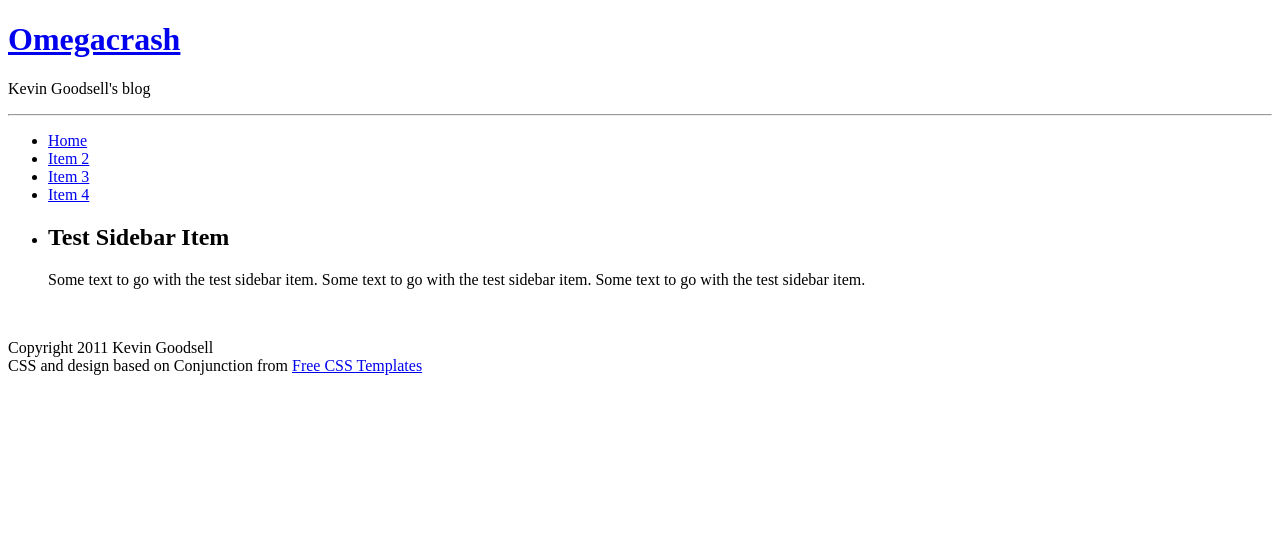
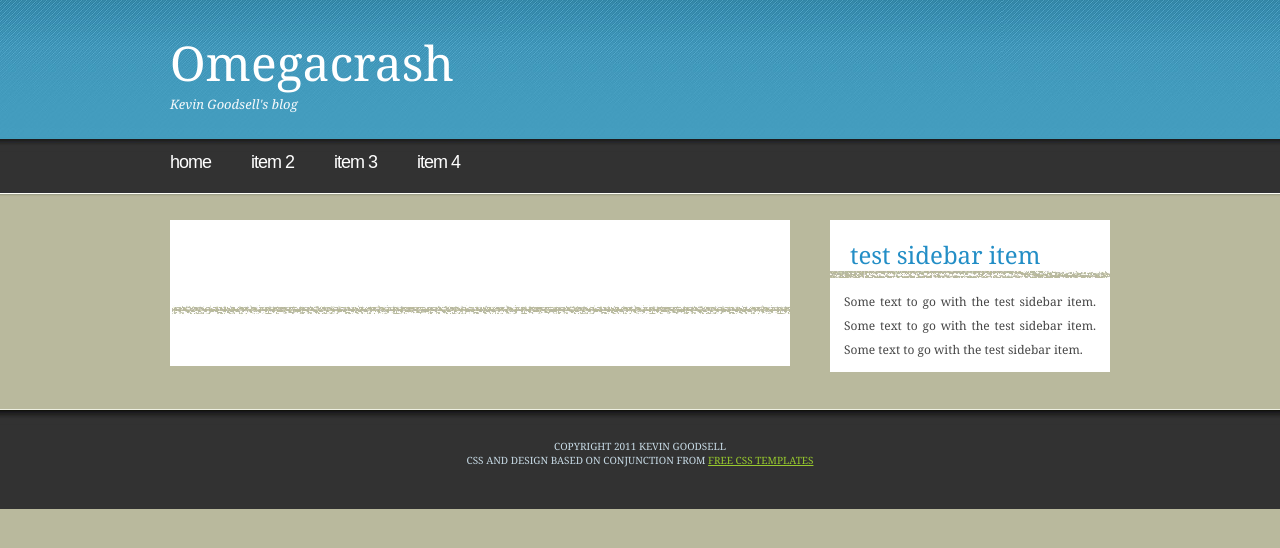
Before and after one commit to KevinGoodsell/kevingoodsell.github.com, a Jekyll site: the page built from _posts/2011-02-11-test-post.html, in a window 1280 px wide. Shown: the top 548 px of the page. Built offline with Jekyll 4.4.1, drawn with Linux system fonts in a browser that asks for light colours.

Commit message:
Make css href absolute.

```diff
--- a/_layouts/default.html
+++ b/_layouts/default.html
@@ -3,7 +3,7 @@
 <html>
 <head>
     <meta http-equiv="Content-Type" content="text/html; charset=utf-8">
-    <link href="css/style.css" rel="stylesheet" type="text/css" media="screen">
+    <link href="/css/style.css" rel="stylesheet" type="text/css" media="screen">
     <title>{{ page.title }}</title>
 </head>
 <body>
```
